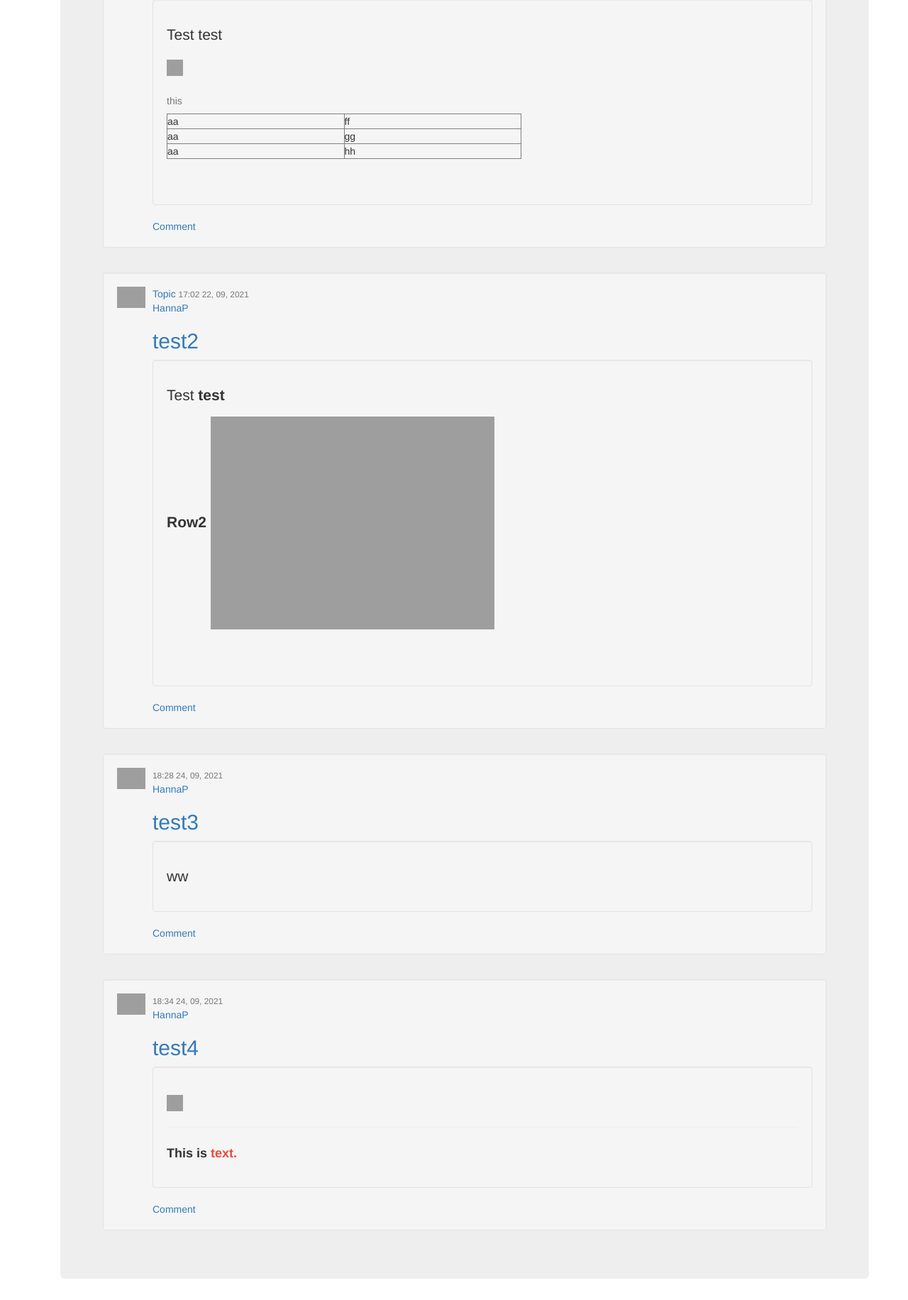
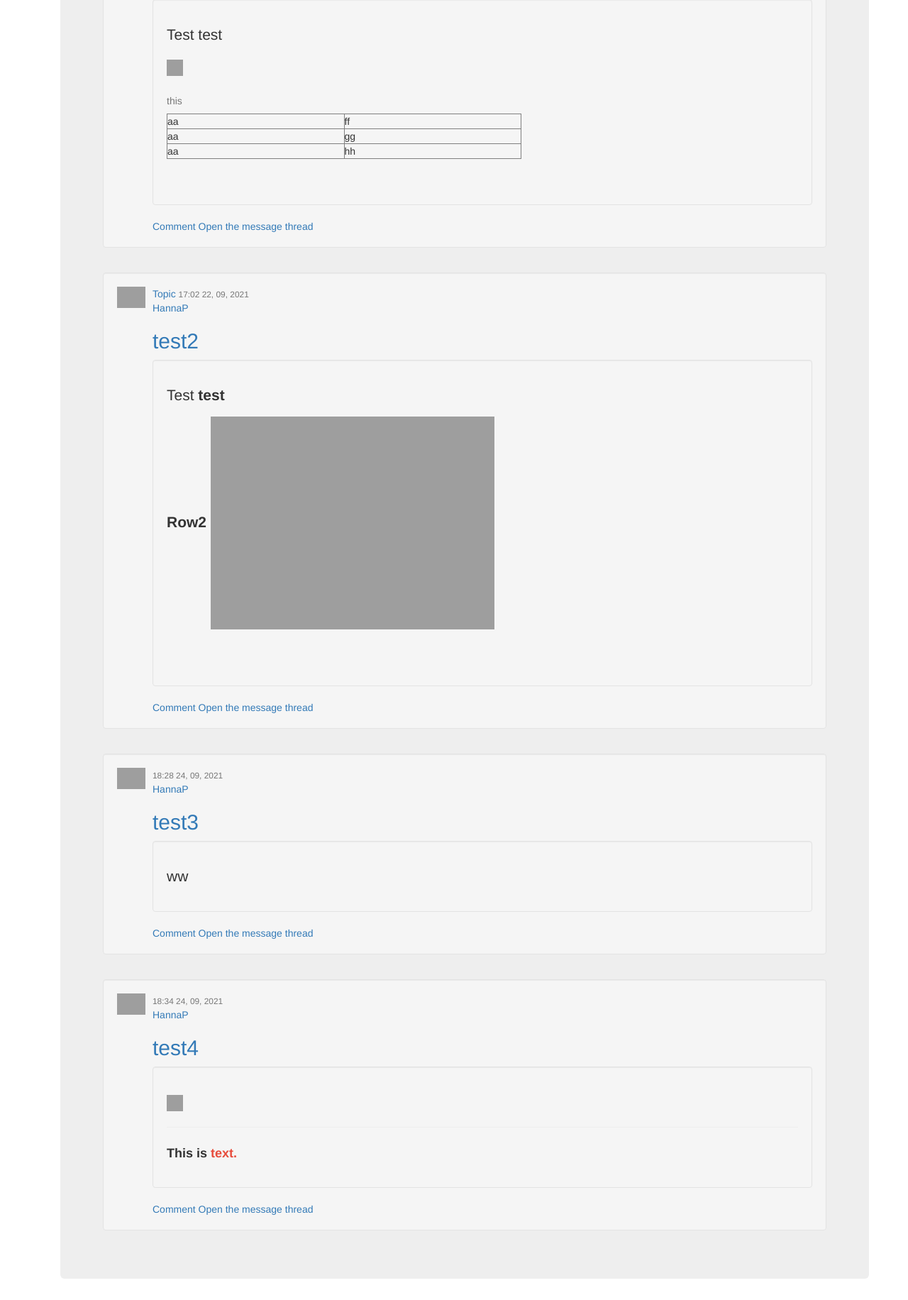
Before and after one commit to hann1010/simpleforum_test, a Django app: template forum/templates/forum/itemview.html in a window 1280 px wide. Shown: the part 367-2199 px from the top of the page at 71% size. Run offline with Django 3.2, Linux system fonts and the light colour scheme; the template is opened without the code that fills it: values that come from a table or form of the project are taken from there, others are empty; data comes from the database, SQL or seed files in the repository; some libraries are stand-ins or nearby versions; grey boxes are pictures that could not be loaded.

Commit message:
fix itemview.html

```diff
--- a/forum/templates/forum/itemview.html
+++ b/forum/templates/forum/itemview.html
@@ -21,6 +21,7 @@
                         <p class="article-content">{{ post.content | safe }}</p>
                         </div>
                         <a class="mr-2" href="#">Comment</a>
+                        <a class="mr-2" href="#">Open the message thread</a>
                     </div>
                 </div>
             </div>
```
